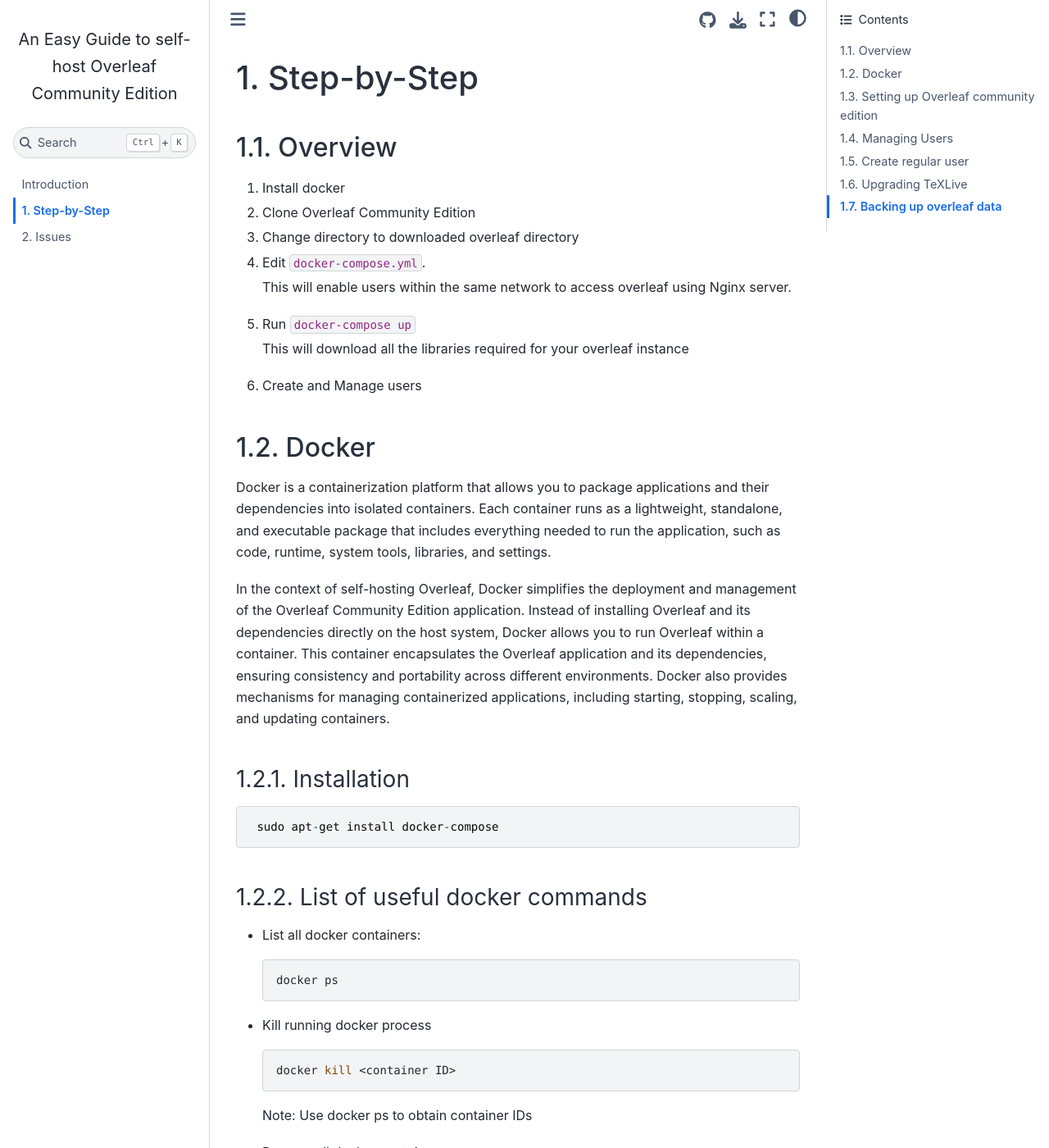
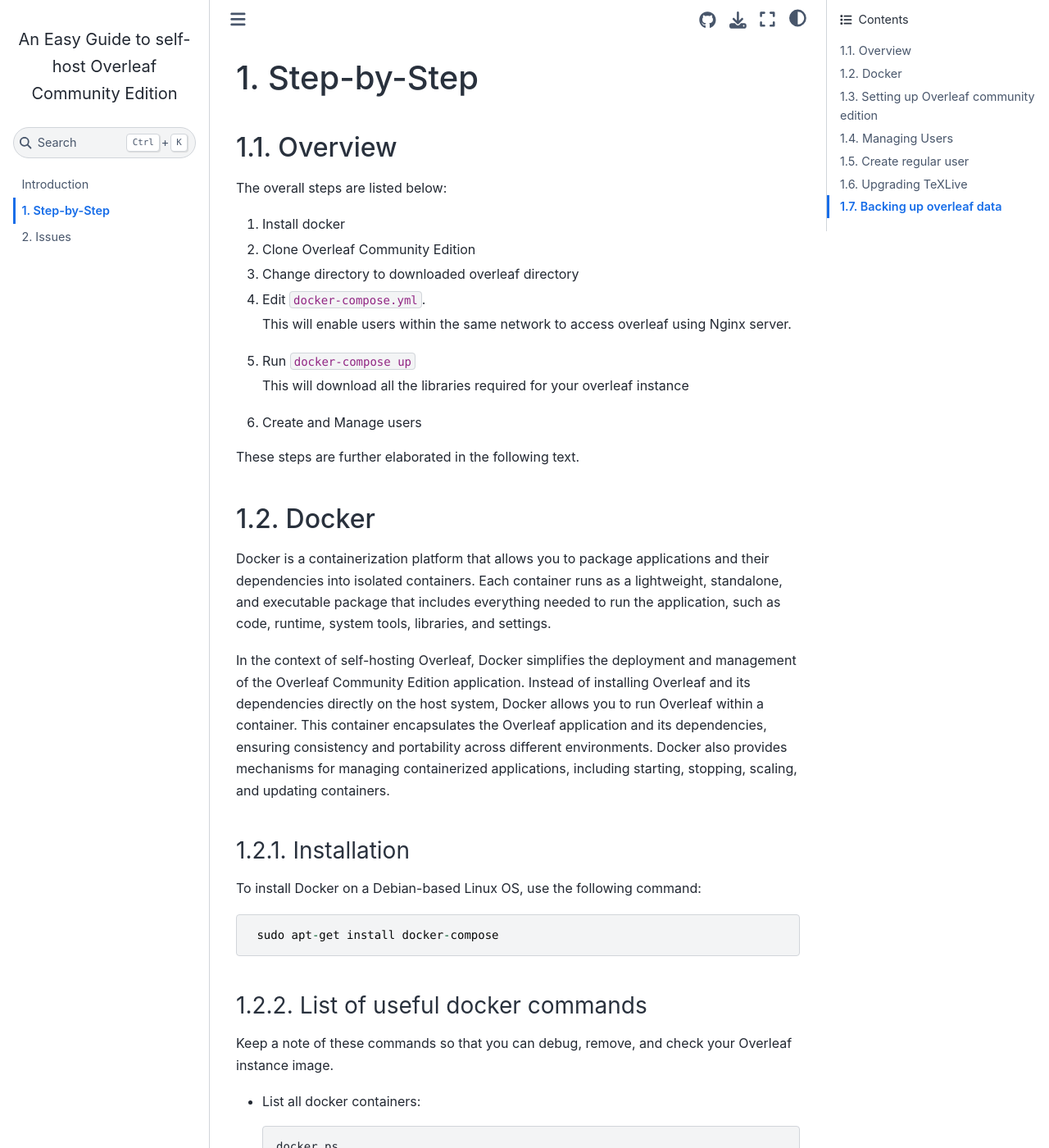
Before and after one commit to shihabkhan1/overleaf, a Jupyter Book: the page built from stepbystep.md, in a window 1280 px wide and 1400 px high. Shown: the whole window at 82% size. Built offline with Jupyter Book 1.0.4 settings and Sphinx 7.4.7 and the Sphinx Book theme 1.1.4, drawn with Linux system fonts in a browser that asks for light colours; some of the changed text lies outside the part shown.

Commit message:
Added some context to the steps

````diff
--- a/stepbystep.md
+++ b/stepbystep.md
@@ -1,5 +1,7 @@
 # Step-by-Step
 ## Overview
+
+The overall steps are listed below:
 
 1. Install docker
 2. Clone Overleaf Community Edition
@@ -14,6 +16,8 @@
     This will download all the libraries required for your overleaf instance
 
 6. Create and Manage users
+
+These steps are further elaborated in the following text.
 
 ## Docker
 Docker is a containerization platform that allows you to package applications
@@ -32,11 +36,16 @@ updating containers.
 
 ### Installation
 
+To install Docker on a Debian-based Linux OS, use the following command:
+
 ```
  sudo apt-get install docker-compose
 ```
 
 ### List of useful docker commands
+
+Keep a note of these commands so that you can debug, remove, and check your
+Overleaf instance image.
 
 - List all docker containers:
 
@@ -77,6 +86,9 @@ updating containers.
 ## Setting up Overleaf community edition
 
 NOTE: Overleaf is still referred to as sharelatex in the containers, images, and directories created.
+
+Setting up Overleaf is very simple. Just clone the GitHub repository and then
+customize the docker compose file if needed.
 
 ### Download Overleaf
 
````
